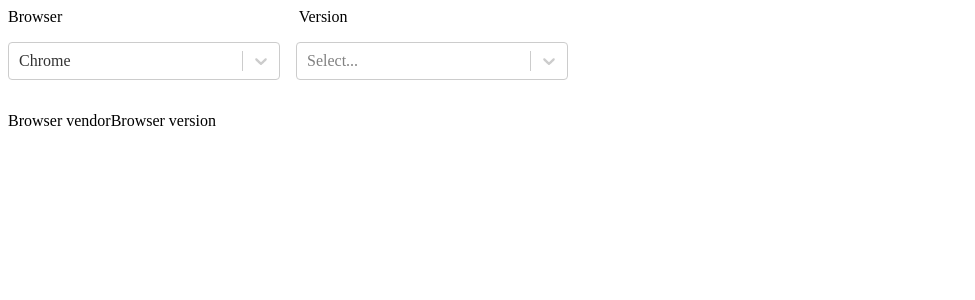
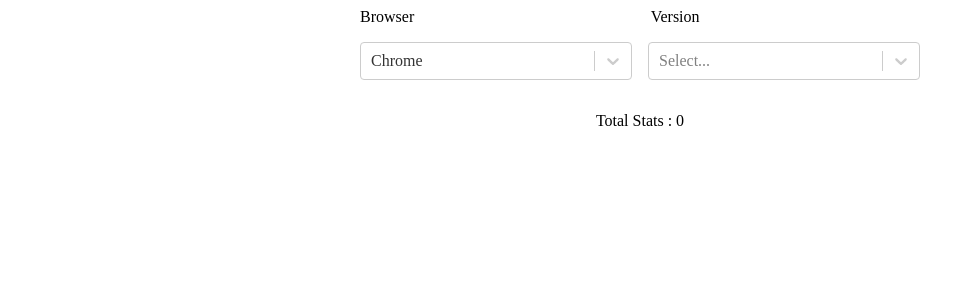
Before and after one commit to ObserveRTC/getstats-lab, a React (Create React App) app in the folder dashboard/: page /stats-details in a window 1280 px wide. Shown: the top 300 px of the page, without its empty margins (0-975 px from the left). Built offline with nearby package versions, Linux system fonts and the light colour scheme.

Commit message:
Can render implemented stats

```diff
--- a/dashboard/package.json
+++ b/dashboard/package.json
@@ -14,6 +14,7 @@
     "axios": "^0.21.1",
     "react": "^17.0.2",
     "react-dom": "^17.0.2",
+    "react-json-inspector": "git+https://github.com/raptoria/react-json-inspector#upgrade-deps",
     "react-redux": "^7.2.4",
     "react-router-dom": "^5.2.0",
     "react-scripts": "4.0.3",
--- a/dashboard/src/components/stats.implementation.details/index.tsx
+++ b/dashboard/src/components/stats.implementation.details/index.tsx
@@ -1,4 +1,4 @@
-import React from "react";
+import React, {useState} from "react";
 import {StatsImplementationDetailsView} from "./stats.implementation.details.view";
 import {
     BrowserDetail,
@@ -8,21 +8,27 @@ import {
 } from "../../redux/root.slice";
 import {useAppDispatch, useAppSelector} from "../../redux/hooks";
 import {BrowserListView} from "../browser.list";
+import styles from './stats.implementation.details.module.scss'
 
 const StatsImplementationDetails = (): React.ReactElement => {
     const dispatch = useAppDispatch();
+    const [currentBrowser, setCurrentBrowser] = useState<BrowserDetail>({
+        browser: '',
+        version: ''
+    })
     const browserList = useAppSelector(selectBrowserList)
-    const statsList = useAppSelector(selectImplementationDetails({browser: 'Chrome', version: '90'}))
+    const statsList = useAppSelector(selectImplementationDetails(currentBrowser))
 
     const onBrowserSelected = ({browser, version}: BrowserDetail) => {
+        setCurrentBrowser({browser, version})
         dispatch(fetchBrowserImplementationDetailsAsync({browser,version}))
     }
 
     return (
-        <>
+        <div className={styles.parentContainer}>
             <BrowserListView onSelected={onBrowserSelected} browserList={browserList}/>
             <StatsImplementationDetailsView statsList={statsList}/>
-        </>
+        </div>
 
     )
 }
--- a/dashboard/src/components/stats.implementation.details/stats.implementation.details.module.scss
+++ b/dashboard/src/components/stats.implementation.details/stats.implementation.details.module.scss
@@ -1,6 +1,25 @@
-.container {
+.parentContainer {
   display: flex;
-  flex-direction: row;
-  flex-wrap: wrap;
-  margin-top: 2rem;
+  flex-direction: column;
+  align-items: center;
+  .container {
+    display: flex;
+    flex-direction: column;
+    flex-wrap: wrap;
+    width: 35rem;
+    margin-top: 2rem;
+    align-items: center;
+
+    > div {
+      display: flex;
+      flex-direction: column;
+      flex-wrap: wrap;
+
+      > div {
+        &:not(:first-child) {
+          margin-top: 1rem;
+        }
+      }
+    }
+  }
 }
--- a/dashboard/src/components/stats.implementation.details/stats.implementation.details.view.tsx
+++ b/dashboard/src/components/stats.implementation.details/stats.implementation.details.view.tsx
@@ -1,15 +1,28 @@
 import React from "react";
 import {StatsDetails} from "../../redux/root.slice";
 import styles from './stats.implementation.details.module.scss'
+const JSONTreeView = require('react-json-inspector');
+
 
 export type StatsImplementationDetailsViewProps = {
     statsList: StatsDetails
 }
+
+const getCount = (statsList: StatsDetails): number => {
+    return Object.values(statsList ?? {}).reduce((sum, current) => sum + current.length, 0)
+}
+
 const StatsImplementationDetailsView = ({statsList}: StatsImplementationDetailsViewProps): React.ReactElement => {
     return (
         <div className={styles.container}>
-            <>Browser vendor</>
-            <>Browser version</>
+            <div>
+                <div>
+                    Total Stats : { getCount(statsList) }
+                </div>
+                <div>
+                    {statsList && <JSONTreeView data={statsList}/>}
+                </div>
+            </div>
         </div>
     )
 }
--- /dev/null
+++ b/dashboard/src/devtools.css
@@ -0,0 +1,99 @@
+.json-inspector,
+.json-inspector__selection {
+    font: 14px/1.4 Consolas, monospace;
+}
+
+.json-inspector__leaf {
+    padding-left: 10px;
+}
+
+.json-inspector__line {
+    display: block;
+    position: relative;
+
+    cursor: default;
+}
+
+.json-inspector__line:after {
+    content: '';
+
+    position: absolute;
+    top: 0;
+    left: -200px;
+    right: -50px;
+    bottom: 0;
+    z-index: -1;
+
+    pointer-events: none;
+}
+
+.json-inspector__line:hover:after {
+    background: rgba(0, 0, 0, 0.06);
+}
+
+.json-inspector__leaf_composite > .json-inspector__line {
+    cursor: pointer;
+}
+
+.json-inspector__radio,
+.json-inspector__flatpath {
+    display: none;
+}
+
+.json-inspector__value {
+    margin-left: 5px;
+}
+
+.json-inspector__search {
+    min-width: 300px;
+    margin: 0 10px 10px 0;
+    padding: 2px;
+}
+
+.json-inspector__key {
+    color: #505050;
+}
+
+.json-inspector__value_helper,
+.json-inspector__value_null,
+.json-inspector__not-found {
+    color: #b0b0b0;
+}
+
+.json-inspector__value_string {
+    color: #798953;
+}
+
+.json-inspector__value_boolean {
+    color: #75b5aa;
+}
+
+.json-inspector__value_number {
+    color: #d28445;
+}
+
+.json-inspector__hl {
+    background: #ff0;
+    box-shadow: 0 -1px 0 2px #ff0;
+    border-radius: 2px;
+}
+
+.json-inspector__show-original {
+    display: inline-block;
+    padding: 0 6px;
+
+    color: #666;
+    cursor: pointer;
+}
+
+.json-inspector__show-original:hover {
+    color: #111;
+}
+
+.json-inspector__show-original:before {
+    content: '⥂';
+}
+
+.json-inspector__show-original:hover:after {
+    content: ' expand'
+}
--- a/dashboard/src/index.tsx
+++ b/dashboard/src/index.tsx
@@ -1,5 +1,6 @@
 import React from 'react';
 import ReactDOM from 'react-dom';
+import './devtools.css'
 import App from './App';
 import reportWebVitals from './reportWebVitals';
 import {Provider} from "react-redux";
```
Also changed, not shown: 2 other files (tests, documents, lock files or other folders).
